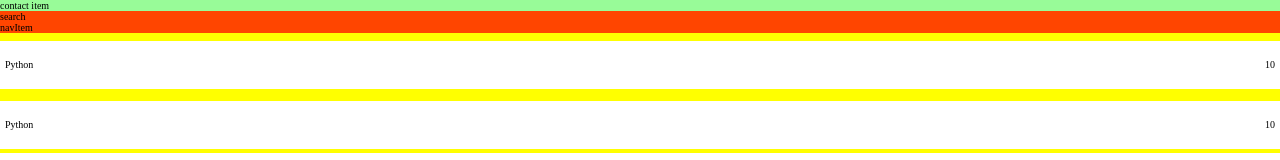
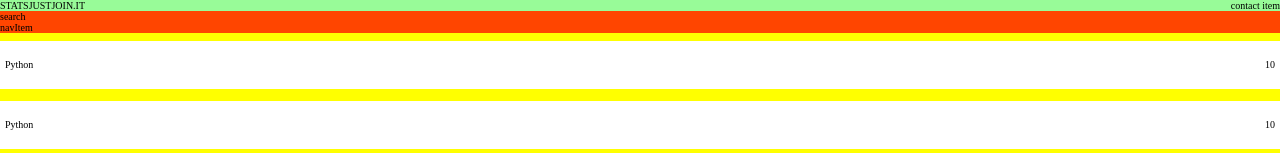
Before and after one commit to wloszynski/statsjustjoinit-react, a React (Create React App) app: page / in a window 1280 px wide. Shown: the top 160 px of the page. Built offline with nearby package versions, Linux system fonts and the light colour scheme.

Commit message:
header layout

```diff
--- /dev/null
+++ b/src/components/Title/Title.js
@@ -0,0 +1,7 @@
+import React from "react";
+
+const title = () => {
+  return <div>STATSJUSTJOIN.IT</div>;
+};
+
+export default title;
--- a/src/containers/Header/Header.js
+++ b/src/containers/Header/Header.js
@@ -1,5 +1,6 @@
 import React, { Component } from "react";
 
+import Title from "../../components/Title/Title";
 import Contact from "../Contact/Contact";
 
 import classes from "./Header.module.css";
@@ -8,6 +9,7 @@ class Header extends Component {
   render() {
     return (
       <div className={classes.Header}>
+        <Title />
         <Contact />
       </div>
     );
--- a/src/containers/Header/Header.module.css
+++ b/src/containers/Header/Header.module.css
@@ -1,3 +1,6 @@
 .Header {
+  display: flex;
+  justify-content: space-between;
+  align-items: center;
   background-color: palegreen;
 }
```
Also changed, not shown: src/components/Title/Title.module.css (added), 1 other file (tests, documents, lock files or other folders).
